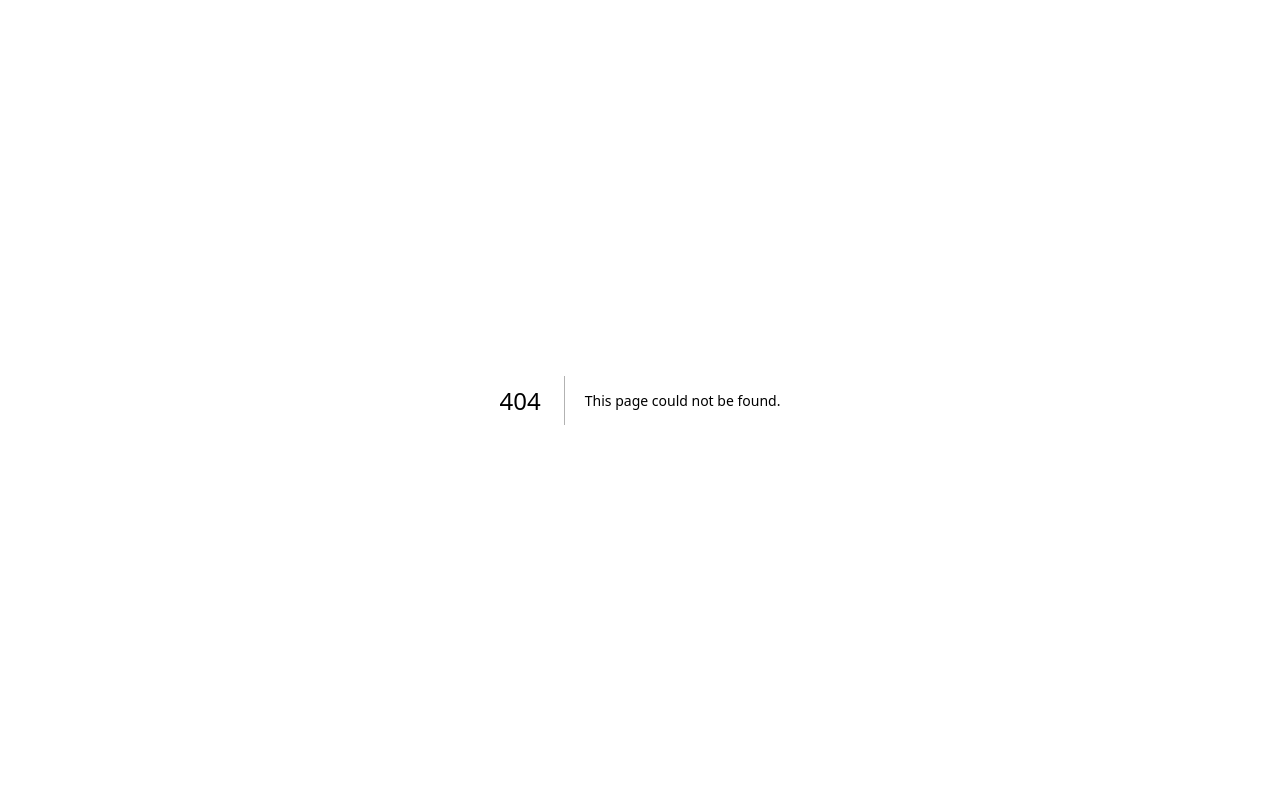
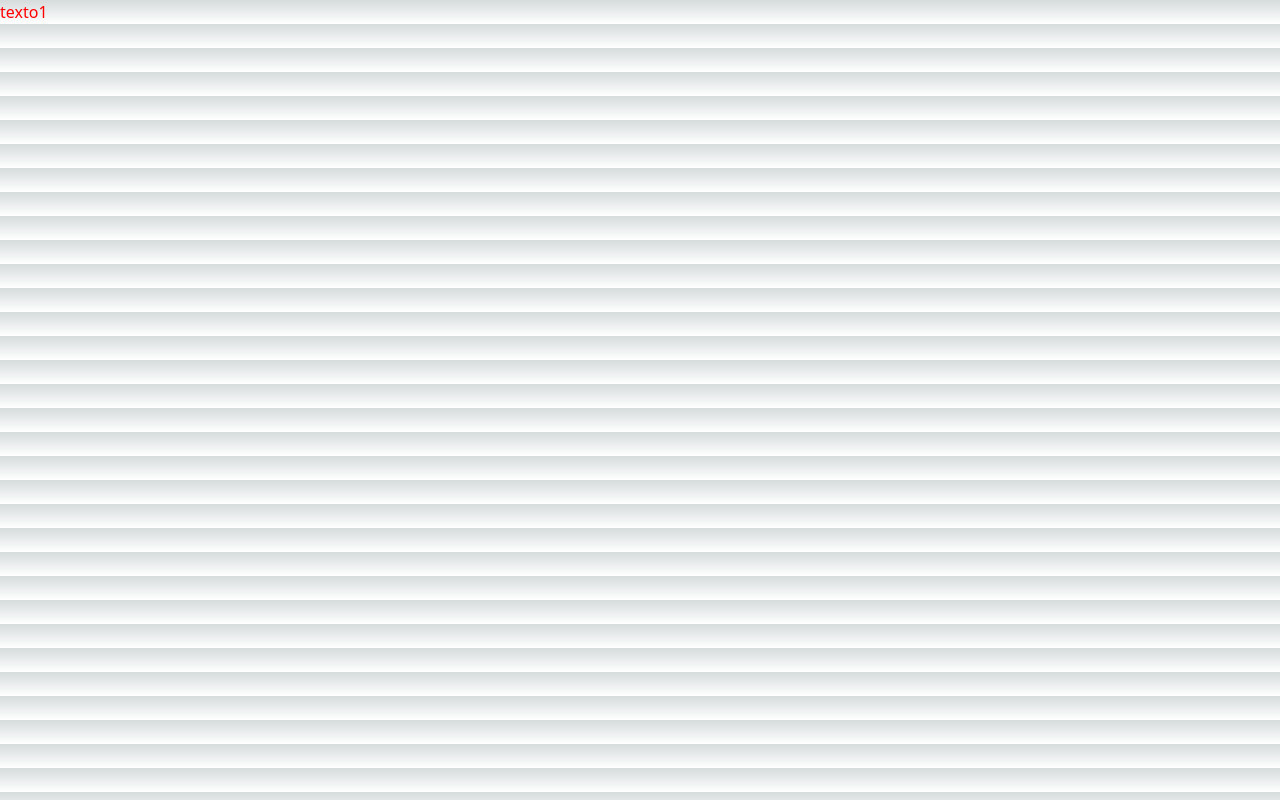
Before and after one commit to viniciusgit2/hiper, a Next.js app: page /integrando-com-css/integracao in a window 1280 px wide. Before the commit this address had no page. Built offline with nearby package versions, Linux system fonts and the light colour scheme.

Commit message:
integrando com css

```diff
--- /dev/null
+++ b/src/pages/integrando-com-css/integracao.jsx
@@ -0,0 +1,7 @@
+
+//tentei usar via integracao.css nao foi ai de um copia e cola jogando pra global.css ai foi
+export default function integracao (){
+   return(<div className="vermelha">texto1</div>)
+
+
+}
--- a/src/styles/globals.css
+++ b/src/styles/globals.css
@@ -25,6 +25,9 @@ body {
     )
     rgb(var(--background-start-rgb));
 }
+.vermelha{
+  color: red;
+}
 
 @layer utilities {
   .text-balance {
```
